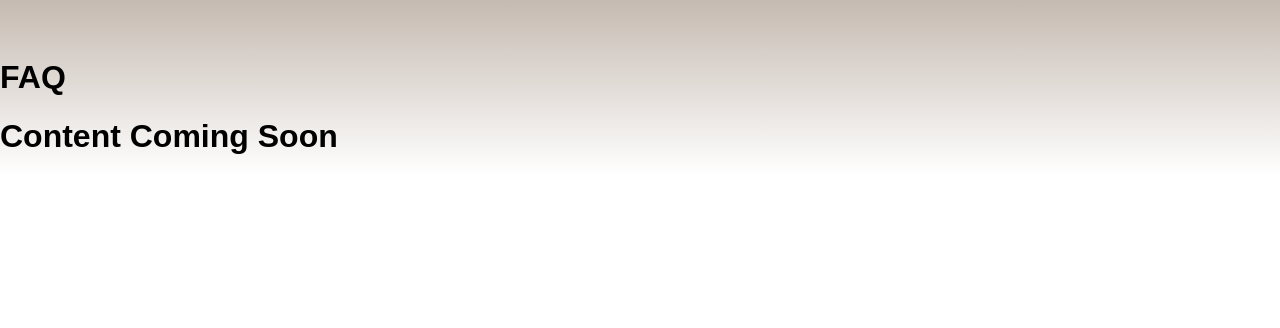
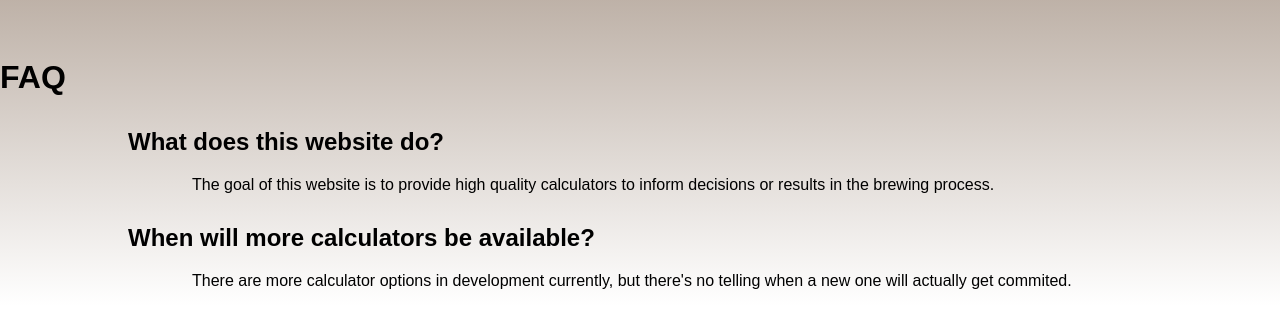
Before and after one commit to biwwlybam/the-brew-calc-2, a Gatsby site: page /faq in a window 1280 px wide. Shown: the part 62-390 px from the top of the page. Built offline with nearby package versions, Linux system fonts and the light colour scheme; Gatsby itself is replaced by a stand-in of ours.

Commit message:
Update FAQ

```diff
--- a/src/pages/about.js
+++ b/src/pages/about.js
@@ -18,7 +18,7 @@ export default function About() {
       <body>
           <div>
             <h1>About</h1>
-            <p>Premium content becomes viewable when Nick gets Snapchat again.</p>
+            <p className="aboutParagraph">Premium content becomes viewable when Nick gets Snapchat again.</p>
           </div>
       </body>
     </div>
--- a/src/pages/faq.js
+++ b/src/pages/faq.js
@@ -18,7 +18,10 @@ export default function Faq() {
       <body>
           <div>
             <h1>FAQ</h1>
-            <h1>Content Coming Soon</h1>
+              <h2 className="faqQuestion">What does this website do?</h2>
+                <p className="faqAnswer">The goal of this website is to provide high quality calculators to inform decisions or results in the brewing process.</p>
+              <h2 className="faqQuestion">When will more calculators be available?</h2>
+                <p className="faqAnswer">There are more calculator options in development currently, but there's no telling when a new one will actually get commited.</p>
           </div>
       </body>
     </div>
--- a/src/styles/Abv.css
+++ b/src/styles/Abv.css
@@ -24,4 +24,5 @@ h1 {
     background-color: #7395AE;
     padding: 40px;
     border-radius: 20px;
+    width: 220px;
 }
--- a/src/styles/index.css
+++ b/src/styles/index.css
@@ -24,6 +24,18 @@ code {
   justify-content: center;
 }
 
-p {
+.aboutParagraph {
+  display: flex;
   justify-content: center;
 }
+
+.faqQuestion {
+  padding-left: 10%;
+  padding-right: 10%;
+  padding-top: 10px;
+}
+
+.faqAnswer {
+  padding-left: 15%;
+  padding-right: 15%;
+}
```
